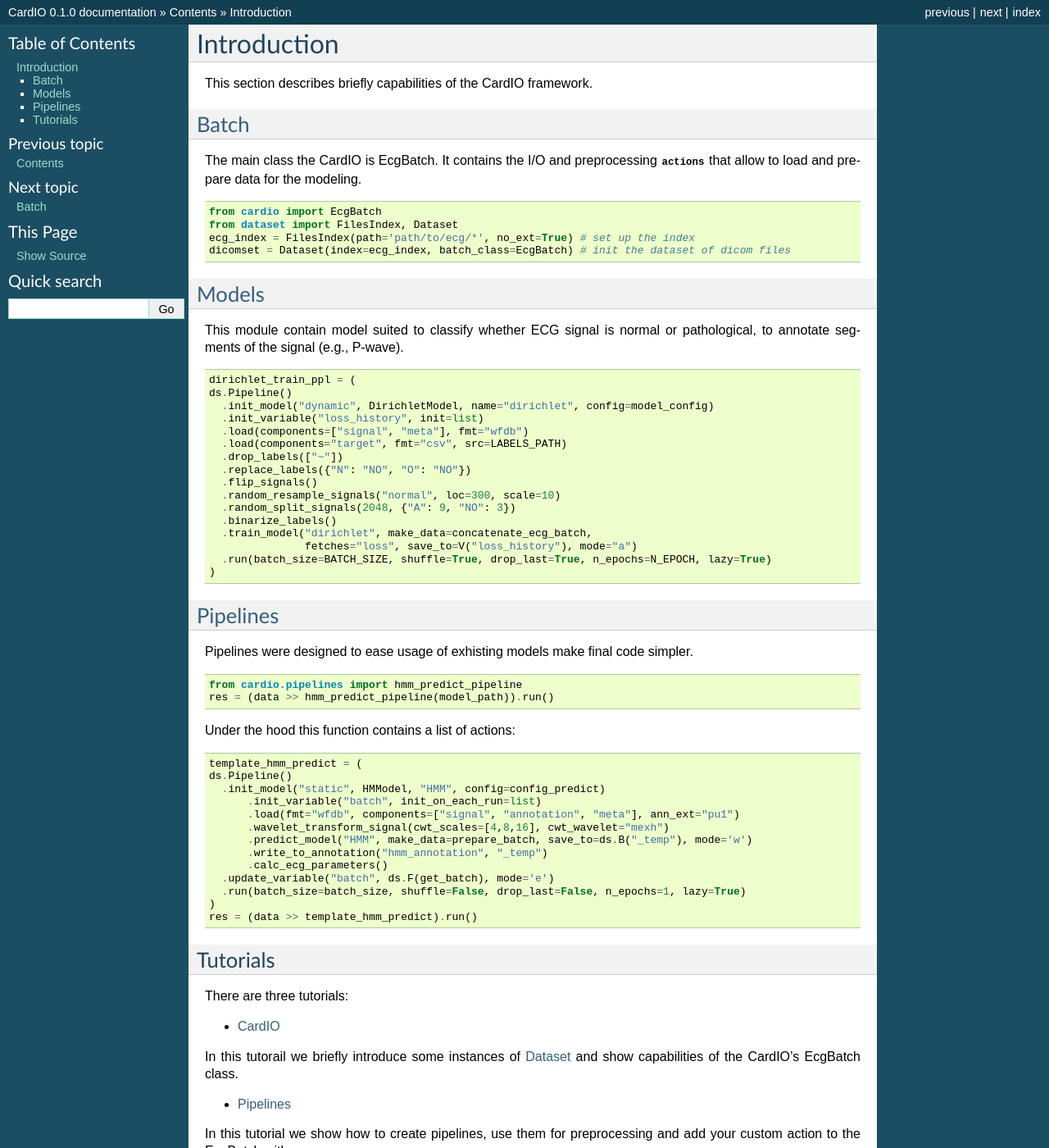
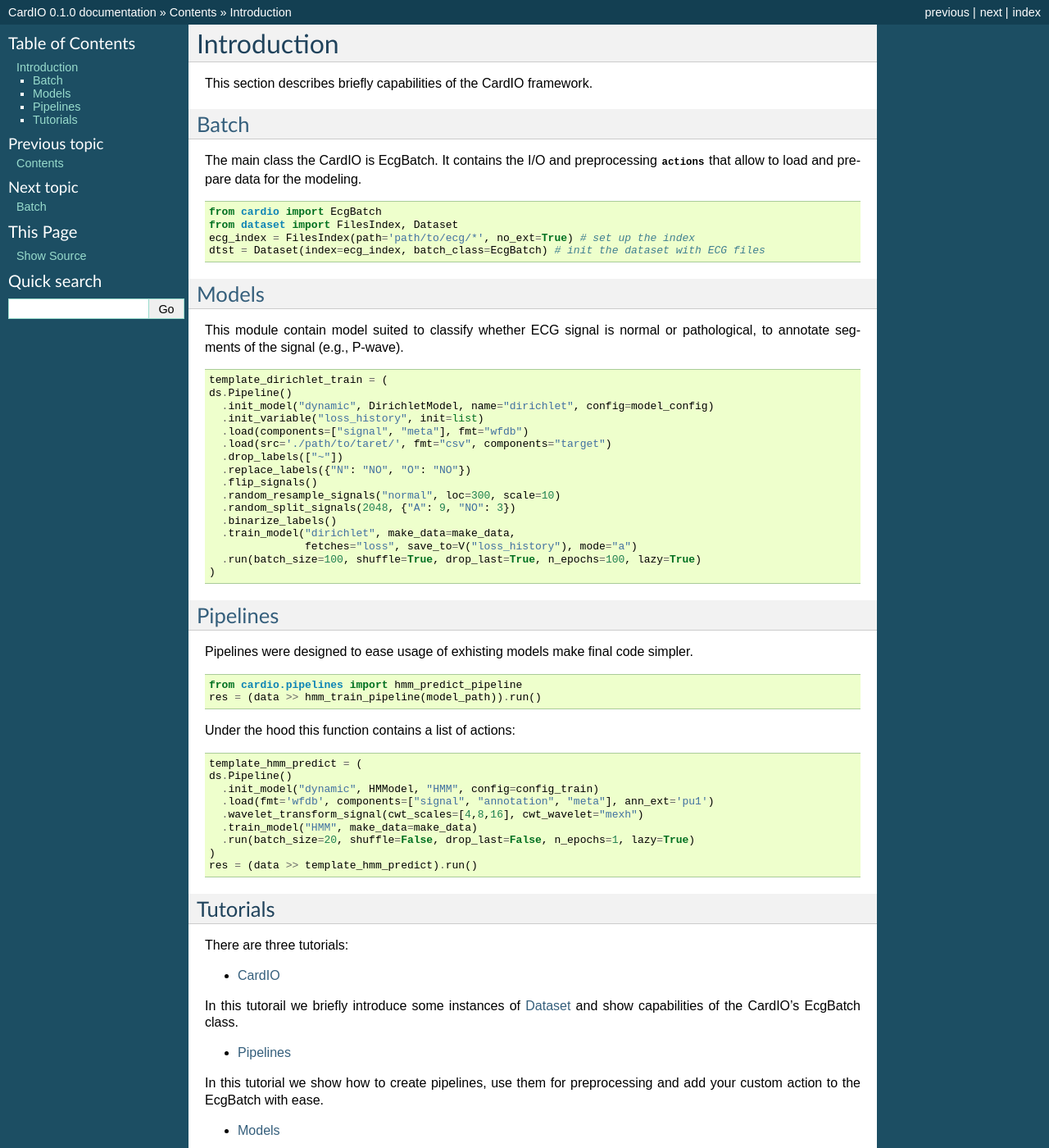
Before and after one commit to analysiscenter/cardio, a Sphinx documentation site: the page built from docs/intro/introduction.rst, in a window 1280 px wide and 1400 px high. Shown: the whole window at 82% size. Built offline with Sphinx 7.4.7, drawn with Linux system fonts in a browser that asks for light colours; pages that are not in the unit, such as notebooks, are missing from menus.

```diff
--- a/docs/intro/batch.rst
+++ b/docs/intro/batch.rst
@@ -32,7 +32,7 @@ If you use pipeline you don't have a direct access to the EcgBatch objects, but
   from cardio import EcgBatch
   import cardio.dataset as ds
 
-  index = ds.FilesIndex(path="path/to/data/*", no_ext=True, sort=True)
+  index = ds.FilesIndex(path="path/to/data/", no_ext=True, sort=True)
   dtst = ds.Dataset(index, batch_class=EcgBatch)
 
   template_ppln = (
--- a/docs/intro/introduction.rst
+++ b/docs/intro/introduction.rst
@@ -14,7 +14,7 @@ The main class the CardIO is EcgBatch. It contains the I/O and preprocessing :fu
   from cardio import EcgBatch
   from dataset import FilesIndex, Dataset
   ecg_index = FilesIndex(path='path/to/ecg/*', no_ext=True) # set up the index
-  dicomset = Dataset(index=ecg_index, batch_class=EcgBatch) # init the dataset of dicom files
+  dtst = Dataset(index=ecg_index, batch_class=EcgBatch) # init the dataset with ECG files
 
 :doc:`Models <./models>`
 ------
@@ -22,21 +22,21 @@ This module contain model suited to classify whether ECG signal is normal or pat
 
 .. code-block:: python
 
-  dirichlet_train_ppl = (
+  template_dirichlet_train = (
   ds.Pipeline()
     .init_model("dynamic", DirichletModel, name="dirichlet", config=model_config)
     .init_variable("loss_history", init=list)
     .load(components=["signal", "meta"], fmt="wfdb")
-    .load(components="target", fmt="csv", src=LABELS_PATH)
+    .load(src='./path/to/taret/', fmt="csv", components="target")
     .drop_labels(["~"])
     .replace_labels({"N": "NO", "O": "NO"})
     .flip_signals()
     .random_resample_signals("normal", loc=300, scale=10)
     .random_split_signals(2048, {"A": 9, "NO": 3})
     .binarize_labels()
-    .train_model("dirichlet", make_data=concatenate_ecg_batch,
+    .train_model("dirichlet", make_data=make_data,
                  fetches="loss", save_to=V("loss_history"), mode="a")
-    .run(batch_size=BATCH_SIZE, shuffle=True, drop_last=True, n_epochs=N_EPOCH, lazy=True)
+    .run(batch_size=100, shuffle=True, drop_last=True, n_epochs=100, lazy=True)
   )
 
 :doc:`Pipelines <./pipelines>`
@@ -46,7 +46,7 @@ Pipelines were designed to ease usage of exhisting models make final code simple
 .. code-block:: python
 
   from cardio.pipelines import hmm_predict_pipeline
-  res = (data >> hmm_predict_pipeline(model_path)).run()
+  res = (data >> hmm_train_pipeline(model_path)).run()
 
 Under the hood this function contains a list of actions:
 
@@ -54,15 +54,11 @@ Under the hood this function contains a list of actions:
 
   template_hmm_predict = (
   ds.Pipeline()
-    .init_model("static", HMModel, "HMM", config=config_predict)
- 	.init_variable("batch", init_on_each_run=list)
- 	.load(fmt="wfdb", components=["signal", "annotation", "meta"], ann_ext="pu1")
- 	.wavelet_transform_signal(cwt_scales=[4,8,16], cwt_wavelet="mexh")
- 	.predict_model("HMM", make_data=prepare_batch, save_to=ds.B("_temp"), mode='w')
-	.write_to_annotation("hmm_annotation", "_temp")
- 	.calc_ecg_parameters()
-    .update_variable("batch", ds.F(get_batch), mode='e')
-    .run(batch_size=batch_size, shuffle=False, drop_last=False, n_epochs=1, lazy=True)
+    .init_model("dynamic", HMModel, "HMM", config=config_train)
+    .load(fmt='wfdb', components=["signal", "annotation", "meta"], ann_ext='pu1')
+    .wavelet_transform_signal(cwt_scales=[4,8,16], cwt_wavelet="mexh")
+    .train_model("HMM", make_data=make_data)
+    .run(batch_size=20, shuffle=False, drop_last=False, n_epochs=1, lazy=True)
   )
   res = (data >> template_hmm_predict).run()
 
```
Also changed, not shown: docs/index.rst (+21 -21 lines), docs/intro/models.rst (+20 -17 lines).
